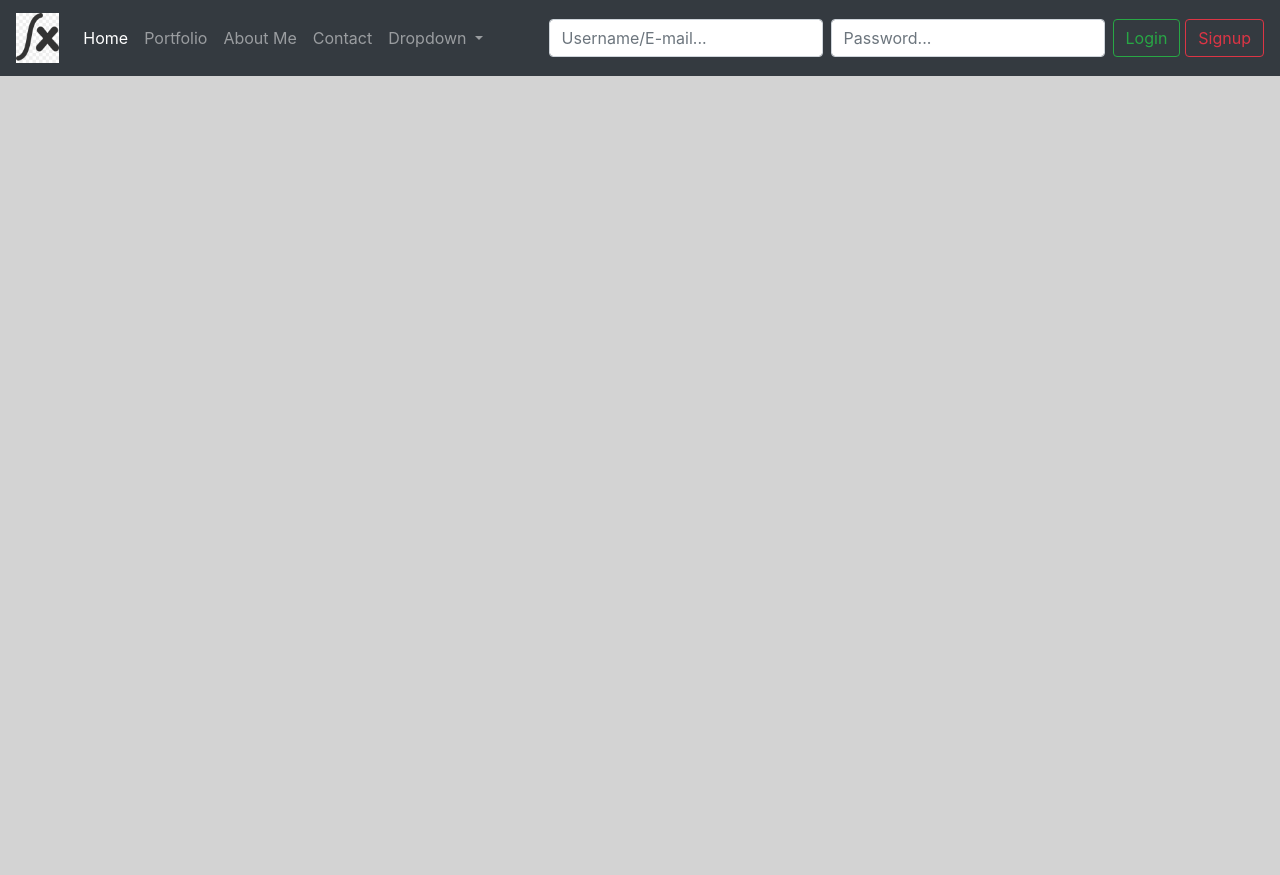
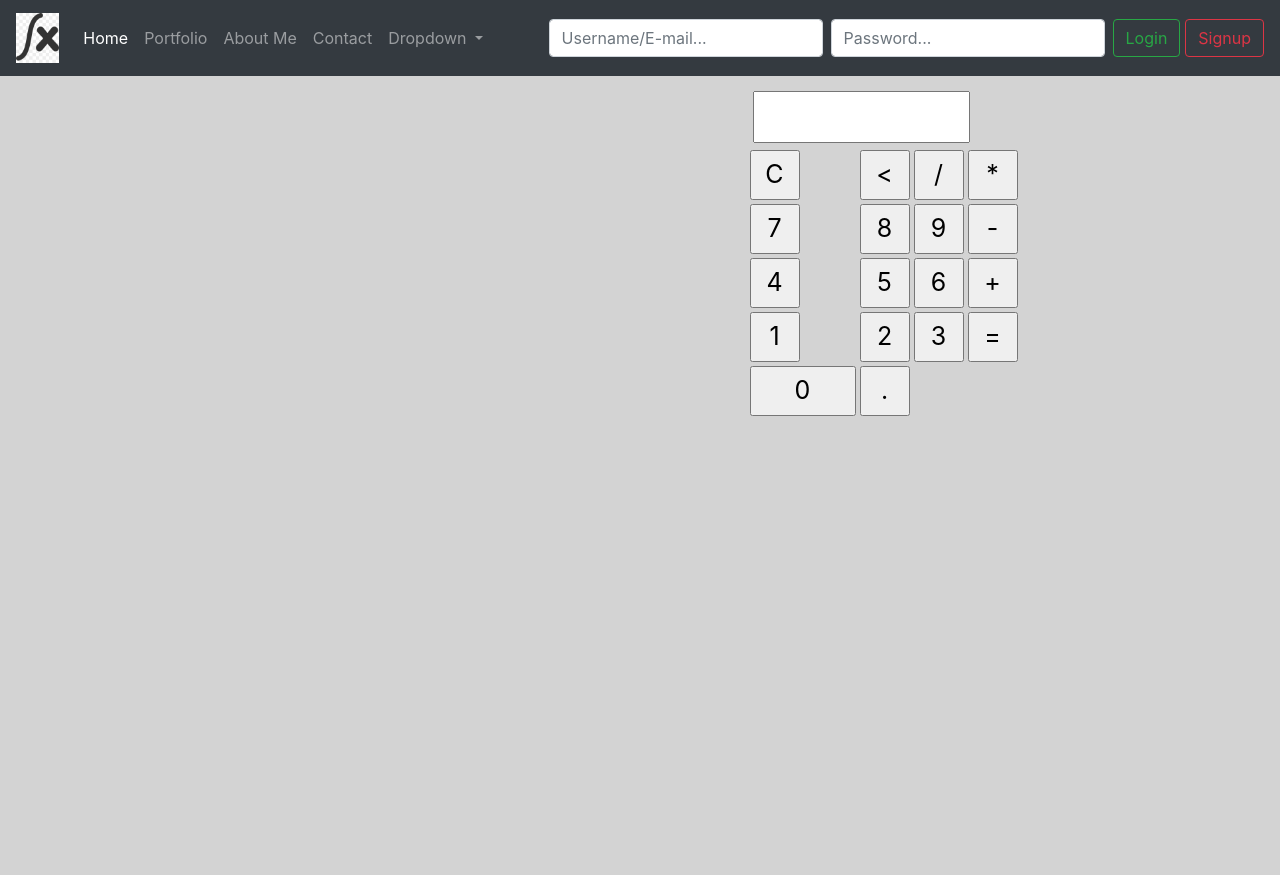
Before and after one commit to BenjaminThylin/math101, a PHP site: page / in a window 1280 px wide. Shown: the top 875 px of the page. Run offline with PHP 8.4, Linux system fonts and the light colour scheme; data that the repository does not hold is empty; some libraries are stand-ins or nearby versions.

Commit message:
sidecalc foundation

```diff
--- a/www/index.php
+++ b/www/index.php
@@ -18,12 +18,14 @@
 		<div id="main-content">
 		  <div class="row">
 		    <div class="col-md-1.5">
-		      	<div id="sidemenu">
-					<?php require "sidemenu.php" ?>
+		      <div id="sidemenu">
+						<?php require "sidemenu.php" ?>
+					</div>
 				</div>
-		    </div>
 		    <div id="mathsubject_info" class="col-md-7"></div>
-				<div id="sidecalc" class="col-md-3.5"></div>
+				<div id="sidecalc" class="col-md-3.5">
+					<?php require "sidecalc/sidecalc.html" ?>
+				</div>
 		  </div>
 		</div>
 
--- a/www/main.css
+++ b/www/main.css
@@ -5,7 +5,7 @@ main {
 
 div#main-content {
     padding-top: 10px;
-    margin-left: 15px;
+    margin-left: 10px;
     margin-right: 10px;
 }
 
--- /dev/null
+++ b/www/sidecalc/sidecalc.css
@@ -0,0 +1,17 @@
+*{
+    margin: 0px;
+    padding: 0px;
+}
+.button{
+    width: 50px;
+    height: 50px;
+    font-size: 25px;
+    margin: 2px;
+    cursor: pointer;
+}
+.textview{
+    width: 217px;
+    margin: 5px;
+    font-size: 25px;
+    padding: 5px;
+}
--- /dev/null
+++ b/www/sidecalc/sidecalc.html
@@ -0,0 +1,45 @@
+<!DOCTYPE html>
+<html>
+<head>
+    <meta charset="utf-8">
+    <script type='text/javascript' src='sidecalc.js'></script>
+    <link rel="stylesheet" type="text/css" href="sidecalc.css">
+</head>
+<body class="sidecalc">
+<div class="sidecalcmain">
+<form name="sidecalcform">
+<input class="textview" name="textview">
+</form>
+<table>
+    <tr>
+    <td><input class="button" type="button" value="C" onclick="clean()"></td>
+    <td><input class="button" type="button" value="<" onclick="back()"></td>
+    <td><input class="button" type="button" value="/" onclick="insert('/')"></td>
+    <td><input class="button" type="button" value="*" onclick="insert('*')"></td>
+    </tr>
+    <tr>
+    <td><input class="button" type="button" value="7" onclick="insert(7)"></td>
+    <td><input class="button" type="button" value="8" onclick="insert(8)"></td>
+    <td><input class="button" type="button" value="9" onclick="insert(9)"></td>
+    <td><input class="button" type="button" value="-" onclick="insert('-')"></td>
+    </tr>
+    <tr>
+    <td><input class="button" type="button" value="4" onclick="insert(4)"></td>
+    <td><input class="button" type="button" value="5" onclick="insert(5)"></td>
+    <td><input class="button" type="button" value="6" onclick="insert(6)"></td>
+    <td><input class="button" type="button" value="+" onclick="insert('+')"></td>
+    </tr>
+    <tr>
+    <td><input class="button" type="button" value="1" onclick="insert(1)"></td>
+    <td><input class="button" type="button" value="2" onclick="insert(2)"></td>
+    <td><input class="button" type="button" value="3" onclick="insert(3)"></td>
+    <td><input class="button" type="button" value="=" onclick="equal()"></td>
+    </tr>
+    <tr>
+    <td><input class="button" style="width: 106px" type="button" value="0" onclick="insert(0)"></td>
+    <td><input class="button" type="button" value="." onclick="insert('.')"></td>
+    </tr>
+</table>
+</div>
+</body>
+</html>
--- /dev/null
+++ b/www/sidecalc/sidecalc.js
@@ -0,0 +1,17 @@
+
+function insert(num) {
+    document.form.textview.value = document.form.textview.value + num
+}
+function equal() {
+    var exp = document.form.textview.value
+    if (exp) {
+        document.form.textview.value = eval(exp)
+    }
+}
+function clean() {
+    document.form.textview.value = ""
+}
+function back() {
+    var exp = document.form.textview.value;
+    document.form.textview.value = exp.substring(0, exp-length-1);
+}
```
